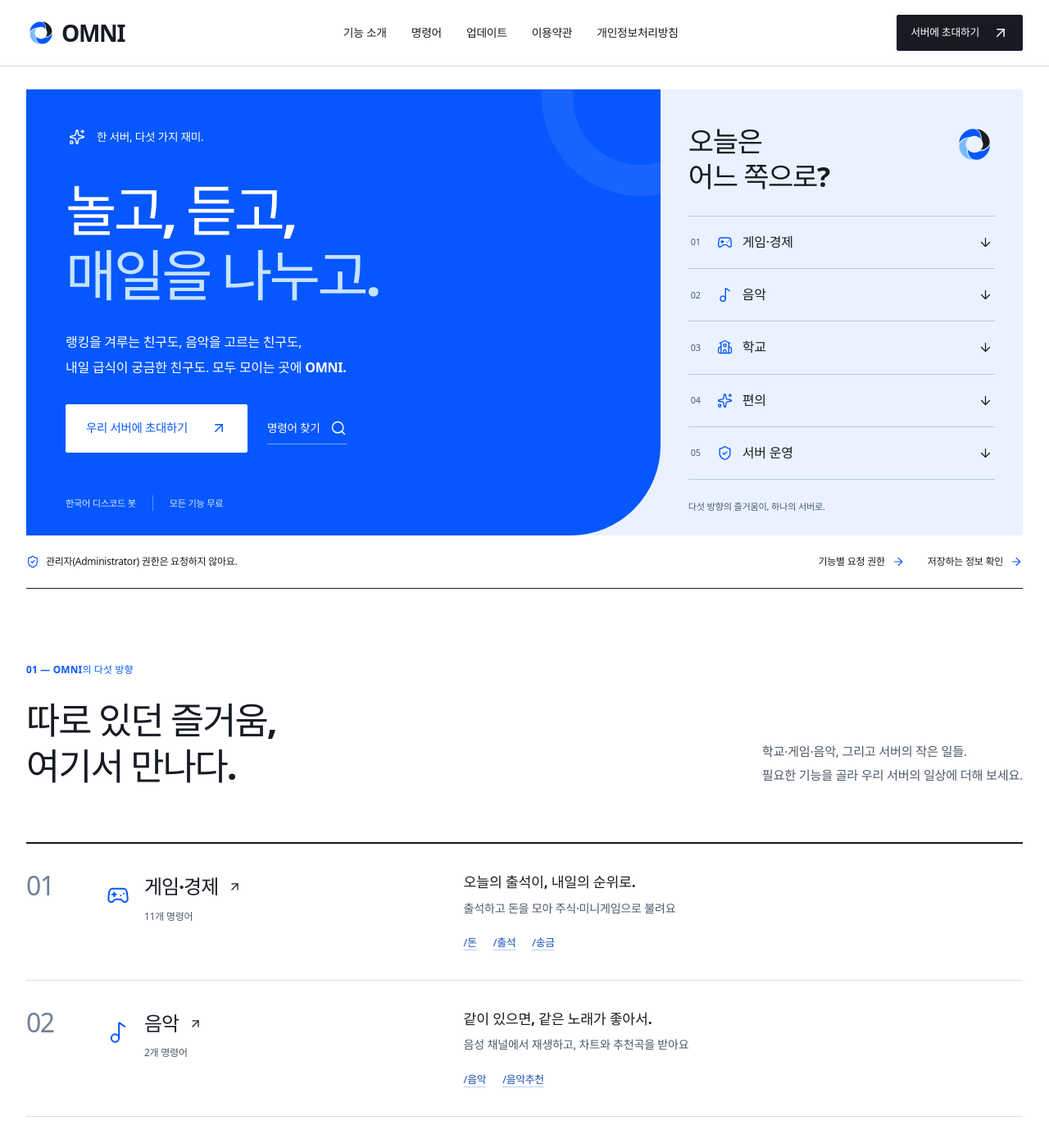
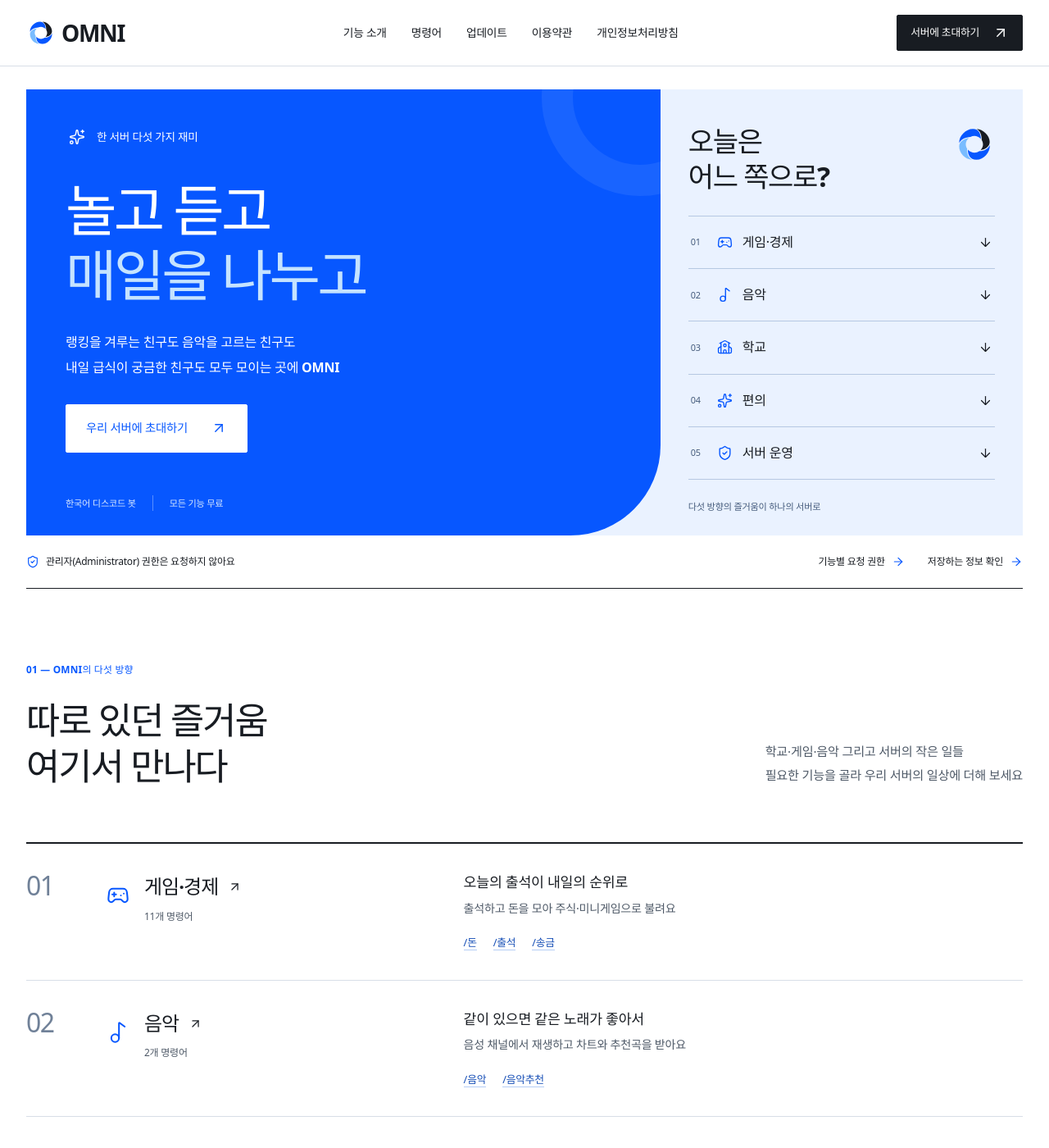
Before and after one commit to felnut/OMNI-bot-site, a Jekyll site: the page built from index.html, in a window 1280 px wide and 1400 px high. Shown: the whole window at 82% size. Built offline with Jekyll 4.4.1, drawn with Linux system fonts in a browser that asks for light colours; some web fonts are replaced; some of the changed text lies outside the part shown.

Commit message:
Polish feature navigation, motion, invitation links and copy

```diff
--- a/_includes/footer.html
+++ b/_includes/footer.html
@@ -2,7 +2,7 @@
   <div class="wrap foot">
     <div>
       <p class="foot-brand"><img src="{{ '/assets/omni-mark.svg' | relative_url }}" width="38" height="38" alt=""><span class="wordmark">OMNI</span></p>
-      <p class="foot-note">게임, 음악, 학교 정보, 서버 관리를 한 봇에.<br>Discord와 공식적인 관련이 없는 개인 프로젝트예요.</p>
+      <p class="foot-note">게임·음악·학교 정보·서버 관리를 한 봇에</p>
     </div>
     <nav class="foot-links" aria-label="바닥글 메뉴">
       <a href="{{ '/commands' | relative_url }}">명령어</a>
--- a/_includes/header.html
+++ b/_includes/header.html
@@ -10,7 +10,7 @@
       <a href="{{ '/privacy' | relative_url }}"{% if page.url contains '/privacy' %} aria-current="page"{% endif %}>개인정보처리방침</a>
     </nav>
     {%- if site.data.bot.invite_url %}
-    <a class="btn btn-small" href="{{ site.data.bot.invite_url | escape }}" rel="noopener">서버에 초대하기 {% include icon.html name="arrow-up-right" %}</a>
+    <a class="btn btn-small" href="{{ site.data.bot.invite_url | escape }}" target="_blank" rel="noopener noreferrer">서버에 초대하기 {% include icon.html name="arrow-up-right" %}</a>
     {%- endif %}
   </div>
 </header>
--- a/assets/site.css
+++ b/assets/site.css
@@ -55,7 +55,6 @@
 .mast-copy .lead b { font-weight: 750; }
 .mast-copy .btn { background: white; color: var(--blue); border-color: white; }
 .mast-copy .btn:hover { background: #e7f0ff; }
-.mast-text-link { display: inline-flex; gap: 12px; align-items: center; font-size: .85rem; text-decoration: none; border-bottom: 1px solid #ffffff7a; padding-block: 8px; }
 .mast-caption { display: flex; gap: 20px; margin-top: 52px; font-size: .7rem; color: #d9e9ff; }
 .mast-caption span + span { border-left: 1px solid #ffffff55; padding-left: 20px; }
 .mast-arc { position: absolute; right: -95px; top: -110px; width: 240px; height: 240px; border: 38px solid #ffffff13; border-radius: 50%; z-index: -1; }
@@ -86,6 +85,10 @@
 .section-heading > .sub { margin-bottom: 22px; }
 .feature-ledger { border-top: 2px solid var(--ink); }
 .feature-row { display: grid; grid-template-columns: 70px minmax(0,.8fr) minmax(0,1.3fr); align-items: start; gap: 28px; padding: 32px 20px 32px 0; border-bottom: 1px solid var(--line); transition: background .25s; }
+.feature-row { position: relative; }
+.feature-title h3 a::after { content: ""; position: absolute; inset: 0; }
+.feature-title h3 a:focus-visible::after { outline: 2px solid var(--blue); outline-offset: 4px; }
+.command-links a { position: relative; z-index: 1; }
 .feature-row:target { background: #edf4ff; }
 .feature-number { font-size: 32px; font-weight: 350; color: #708198; letter-spacing: -.05em; line-height: 1.2; }
 .feature-title { display: grid; grid-template-columns: 34px minmax(0,1fr); align-items: center; gap: 6px 12px; }
@@ -278,7 +281,6 @@
   .mast-copy .lead { font-size: .93rem; }
   .mast-copy .actions { gap: 10px 20px; }
   .mast-copy .btn { padding: 13px 17px; gap: 14px; font-size: .85rem; }
-  .mast-text-link { font-size: .8rem; }
   .mast-caption { font-size: .65rem; margin-top: 30px; }
   .function-index { padding: 28px 24px; }
   .index-heading h2 { font-size: 26px; margin-bottom: 20px; }
--- a/assets/site.js
+++ b/assets/site.js
@@ -9,6 +9,14 @@
   var backToTop = document.getElementById("back-to-top");
   var compact = false;
   var scrollPending = false;
+  var motionPreference = window.matchMedia("(prefers-reduced-motion: reduce)");
+  var navigationAnimation;
+  var scrollAnimation;
+
+  function cancelTopScroll() {
+    cancelAnimationFrame(scrollAnimation);
+    scrollAnimation = null;
+  }
 
   function closeNavigation(restoreFocus) {
     header.classList.remove("nav-open");
@@ -19,6 +27,8 @@
     scrollPending = false;
     var nextCompact = compact ? window.scrollY > 40 : window.scrollY > 120;
     if (nextCompact !== compact) {
+      var oldHeight = header.getBoundingClientRect().height;
+      if (navigationAnimation) navigationAnimation.cancel();
       var focusInNav = nav.contains(document.activeElement);
       var focusOnToggle = document.activeElement === navToggle;
       compact = nextCompact;
@@ -27,6 +37,12 @@
       if (!compact) closeNavigation(false);
       if (compact && focusInNav) navToggle.focus({ preventScroll: true });
       if (!compact && focusOnToggle) header.querySelector(".brand").focus({ preventScroll: true });
+      if (!motionPreference.matches && header.animate) {
+        navigationAnimation = header.animate(
+          [{ height: oldHeight + "px", opacity: .8 }, { height: header.getBoundingClientRect().height + "px", opacity: 1 }],
+          { duration: 280, easing: "cubic-bezier(.22,1,.36,1)" }
+        );
+      }
     }
     backToTop.hidden = window.scrollY < 360;
   }
@@ -53,8 +69,28 @@
       if (event.key === "Escape" && header.classList.contains("nav-open")) closeNavigation(true);
     });
     backToTop.addEventListener("click", function () {
+      cancelTopScroll();
       header.querySelector(".brand").focus({ preventScroll: true });
-      window.scrollTo({ top: 0, behavior: window.matchMedia("(prefers-reduced-motion: reduce)").matches ? "instant" : "smooth" });
+      if (motionPreference.matches) {
+        window.scrollTo({ top: 0, behavior: "instant" });
+        return;
+      }
+      var from = window.scrollY;
+      var started = performance.now();
+      function step(now) {
+        var progress = Math.min((now - started) / 850, 1);
+        var easeOutQuint = 1 - Math.pow(1 - progress, 5);
+        window.scrollTo({ top: from * (1 - easeOutQuint), behavior: "instant" });
+        scrollAnimation = progress < 1 ? requestAnimationFrame(step) : null;
+      }
+      scrollAnimation = requestAnimationFrame(step);
+    });
+    ["wheel", "touchstart", "pointerdown", "keydown"].forEach(function (type) {
+      window.addEventListener(type, cancelTopScroll, { passive: true });
+    });
+    motionPreference.addEventListener("change", function () {
+      cancelTopScroll();
+      if (navigationAnimation) navigationAnimation.cancel();
     });
   }
 
@@ -72,7 +108,6 @@
   });
 
   // Content stays visible without JS; animate each section only when it enters view.
-  var motionPreference = window.matchMedia("(prefers-reduced-motion: reduce)");
   if (!motionPreference.matches && "IntersectionObserver" in window && Element.prototype.animate) {
     var revealObserver = new IntersectionObserver(function (entries) {
       entries.forEach(function (entry) {
--- a/index.html
+++ b/index.html
@@ -1,17 +1,16 @@
 ---
 layout: wide
 body_class: home
-description: 미니게임·주식, 음악, 학교 정보, 서버 관리를 한 봇에 담은 한국어 디스코드 봇 OMNI. 슬래시 명령어를 무료로 쓸 수 있어요.
+description: 미니게임·주식 음악 학교 정보 서버 관리를 한 봇에 담은 한국어 디스코드 봇 OMNI. 슬래시 명령어를 무료로 쓸 수 있어요
 ---
 <section class="masthead" aria-labelledby="home-title">
   <div class="wrap mast-grid">
     <div class="mast-copy">
-      <p class="mast-label"><span class="brand-spark" aria-hidden="true">{% include icon.html name="sparkles" %}</span> 한 서버, 다섯 가지 재미.</p>
-      <h1 id="home-title">놀고, 듣고,<br><span>매일을 나누고.</span></h1>
-      <p class="lead">랭킹을 겨루는 친구도, 음악을 고르는 친구도,<br>내일 급식이 궁금한 친구도. 모두 모이는 곳에 <b>OMNI.</b></p>
+      <p class="mast-label"><span class="brand-spark" aria-hidden="true">{% include icon.html name="sparkles" %}</span> 한 서버 다섯 가지 재미</p>
+      <h1 id="home-title">놀고 듣고<br><span>매일을 나누고</span></h1>
+      <p class="lead">랭킹을 겨루는 친구도 음악을 고르는 친구도<br>내일 급식이 궁금한 친구도 모두 모이는 곳에 <b>OMNI</b></p>
       <div class="actions">
-        {% if site.data.bot.invite_url %}<a class="btn btn-invite" href="{{ site.data.bot.invite_url | escape }}" rel="noopener">우리 서버에 초대하기 {% include icon.html name="arrow-up-right" %}</a>{% endif %}
-        <a class="mast-text-link" href="{{ '/commands' | relative_url }}">명령어 찾기 {% include icon.html name="search" %}</a>
+        {% if site.data.bot.invite_url %}<a class="btn btn-invite" href="{{ site.data.bot.invite_url | escape }}" target="_blank" rel="noopener noreferrer">우리 서버에 초대하기 {% include icon.html name="arrow-up-right" %}</a>{% endif %}
       </div>
       <div class="mast-caption"><span>한국어 디스코드 봇</span><span>모든 기능 무료</span></div>
       <div class="mast-arc" aria-hidden="true"></div>
@@ -23,64 +22,64 @@
         <li><a href="#feature-{{ c.key }}"><span class="index-number">0{{ forloop.index }}</span>{% include category-icon.html category=c.key %}<span>{{ c.label }}</span>{% include icon.html name="arrow-down" %}</a></li>
         {% endfor %}
       </ol>
-      <p>다섯 방향의 즐거움이, 하나의 서버로.</p>
+      <p>다섯 방향의 즐거움이 하나의 서버로</p>
     </nav>
   </div>
-  <div class="wrap trust-line"><p>{% include icon.html name="shield-check" %} 관리자(Administrator) 권한은 요청하지 않아요.</p><a href="#permissions">기능별 요청 권한 {% include icon.html name="arrow-right" %}</a><a href="{{ '/privacy' | relative_url }}">저장하는 정보 확인 {% include icon.html name="arrow-right" %}</a></div>
+  <div class="wrap trust-line"><p>{% include icon.html name="shield-check" %} 관리자(Administrator) 권한은 요청하지 않아요</p><a href="#permissions">기능별 요청 권한 {% include icon.html name="arrow-right" %}</a><a href="{{ '/privacy' | relative_url }}">저장하는 정보 확인 {% include icon.html name="arrow-right" %}</a></div>
 </section>
 <section class="section features-section" id="features">
   <div class="wrap">
-    <div class="section-heading"><div><p class="section-code">01 — OMNI의 다섯 방향</p><h2>따로 있던 즐거움,<br>여기서 만나다.</h2></div><p class="sub">학교·게임·음악, 그리고 서버의 작은 일들.<br>필요한 기능을 골라 우리 서버의 일상에 더해 보세요.</p></div>
+    <div class="section-heading"><div><p class="section-code">01 — OMNI의 다섯 방향</p><h2>따로 있던 즐거움<br>여기서 만나다</h2></div><p class="sub">학교·게임·음악 그리고 서버의 작은 일들<br>필요한 기능을 골라 우리 서버의 일상에 더해 보세요</p></div>
     <div class="feature-ledger">
       {% for c in site.data.commands.categories %}
       <article class="feature-row" id="feature-{{ c.key }}">
         <span class="feature-number" aria-hidden="true">0{{ forloop.index }}</span>
         <div class="feature-title"><span class="feature-symbol">{% include category-icon.html category=c.key %}</span><h3><a href="{{ '/commands' | relative_url }}#{{ c.key }}">{{ c.label }} {% include icon.html name="arrow-up-right" %}</a></h3><span class="count">{{ c.count }}개 명령어</span></div>
-        <div class="feature-description"><p class="feature-tagline">{% case c.key %}{% when 'game' %}오늘의 출석이, 내일의 순위로.{% when 'music' %}같이 있으면, 같은 노래가 좋아서.{% when 'school' %}내일 급식부터 방학까지.{% when 'util' %}작은 일은 가볍게 해결하고.{% else %}즐거운 서버에는 든든한 운영도.{% endcase %}</p><p>{{ c.blurb }}</p>
+        <div class="feature-description"><p class="feature-tagline">{% case c.key %}{% when 'game' %}오늘의 출석이 내일의 순위로{% when 'music' %}같이 있으면 같은 노래가 좋아서{% when 'school' %}내일 급식부터 방학까지{% when 'util' %}작은 일은 가볍게 해결하고{% else %}즐거운 서버에는 든든한 운영도{% endcase %}</p><p>{{ c.blurb | remove: ',' | remove: '.' }}</p>
         <ul class="command-links">{% for m in c.commands limit: 3 %}<li><a href="{{ '/commands' | relative_url }}#cmd-{{ m.name }}">/{{ m.name }}</a></li>{% endfor %}</ul></div>
       </article>
       {% endfor %}
     </div>
-    <a class="all-commands" href="{{ '/commands' | relative_url }}"><span>원하는 기능, 바로 찾아보세요.</span><strong>{{ site.data.bot.command_total }}개 명령어 모아보기 {% include icon.html name="arrow-right" %}</strong></a>
+    <a class="all-commands" href="{{ '/commands' | relative_url }}"><span>원하는 기능 바로 찾아보세요</span><strong>{{ site.data.bot.command_total }}개 명령어 모아보기 {% include icon.html name="arrow-right" %}</strong></a>
   </div>
 </section>
 <section class="section" id="faq">
   <div class="wrap">
     <p class="section-code">02 — 자주 묻는 질문</p>
-    <h2>궁금한 건,<br>여기서 풀고 가요.</h2>
-    <p class="sub">처음 쓰기 전에 많이 궁금해하는 것들이에요.</p>
+    <h2>궁금한 건<br>여기서 풀고 가요</h2>
+    <p class="sub">처음 쓰기 전에 많이 궁금해하는 것들이에요</p>
     <div class="faq">
       <details>
         <summary>무료인가요?{% include icon.html name="plus" %}</summary>
-        <div class="ans"><p>네, 무료예요. 봇 안의 돈과 주식은 게임용 데이터라서 현금으로 바꿀 수 없어요.</p></div>
+        <div class="ans"><p>네 무료예요 봇 안의 돈과 주식은 게임용 데이터라서 현금으로 바꿀 수 없어요</p></div>
       </details>
       <details>
         <summary>어떻게 초대하나요?{% include icon.html name="plus" %}</summary>
-        <div class="ans"><p>위의 &lsquo;서버에 초대하기&rsquo;를 눌러 서버를 고르고 요청한 권한을 허용하면 돼요. 서버를 관리할 수 있는 권한이 있어야 초대할 수 있어요.</p></div>
+        <div class="ans"><p>위의 &lsquo;서버에 초대하기&rsquo;를 눌러 서버를 고르고 요청한 권한을 허용하면 돼요 서버를 관리할 수 있는 권한이 있어야 초대할 수 있어요</p></div>
       </details>
       <details id="permissions">
         <summary>왜 이런 권한이 필요한가요?{% include icon.html name="plus" %}</summary>
         <div class="ans">
-          <p>메시지 보내기와 음성 채널 연결은 명령어 응답과 음악 재생에, 메시지 관리와 채널 관리는 메시지 정리·슬로우모드·채널 잠금에 써요. 멤버 추방·차단·타임아웃은 서버 운영 명령에, 별명 변경은 서버에서 봇 이름을 OMNI로 맞추는 데 써요.</p>
-          <p>관리자(Administrator) 권한은 요청하지 않아요.</p>
+          <p>메시지 보내기와 음성 채널 연결은 명령어 응답과 음악 재생에 메시지 관리와 채널 관리는 메시지 정리·슬로우모드·채널 잠금에 써요 멤버 추방·차단·타임아웃은 서버 운영 명령에 별명 변경은 서버에서 봇 이름을 OMNI로 맞추는 데 써요</p>
+          <p>관리자(Administrator) 권한은 요청하지 않아요</p>
         </div>
       </details>
       <details>
         <summary>명령어가 보이지 않아요{% include icon.html name="plus" %}</summary>
         <div class="ans">
-          <p>디스코드를 새로고침(Ctrl+R)해 보세요. 서버 운영 명령은 서버 관리 권한이 있는 역할에게만 보여요. 서버 설정의 연동에서 OMNI를 열면 명령어별 사용 권한을 바꿀 수 있어요.</p>
+          <p>디스코드를 새로고침(Ctrl+R)해 보세요 서버 운영 명령은 서버 관리 권한이 있는 역할에게만 보여요 서버 설정의 연동에서 OMNI를 열면 명령어별 사용 권한을 바꿀 수 있어요</p>
         </div>
       </details>
       <details>
         <summary>어떤 정보를 저장하나요?{% include icon.html name="plus" %}</summary>
-        <div class="ans"><p>게임 기능에는 Discord 사용자 ID와 잔액, 출석 기록처럼 기능에 필요한 정보만 저장해요. 마지막으로 쓴 뒤 12개월이 지나면 삭제돼요. 항목별 보유 기간은 <a href="{{ '/privacy' | relative_url }}">개인정보 처리방침</a>에서 확인할 수 있어요.</p></div>
+        <div class="ans"><p>게임 기능에는 Discord 사용자 ID와 잔액 출석 기록처럼 기능에 필요한 정보만 저장해요 마지막으로 쓴 뒤 12개월이 지나면 삭제돼요 항목별 보유 기간은 <a href="{{ '/privacy' | relative_url }}">개인정보 처리방침</a>에서 확인할 수 있어요</p></div>
       </details>
       <details>
         <summary>음악이 재생되지 않아요{% include icon.html name="plus" %}</summary>
-        <div class="ans"><p>음성 채널에 먼저 들어간 뒤 <code>/음악 재생</code>을 써 보세요. 외부 서비스 사정으로 일부 곡은 재생되지 않을 수 있어요. 저작권 관련 신고나 문의는 <a href="mailto:{{ site.data.bot.contact }}">{{ site.data.bot.contact }}</a>로 보내 주세요.</p></div>
+        <div class="ans"><p>음성 채널에 먼저 들어간 뒤 <code>/음악 재생</code>을 써 보세요 외부 서비스 사정으로 일부 곡은 재생되지 않을 수 있어요 저작권 관련 신고나 문의는 <a href="mailto:{{ site.data.bot.contact }}">{{ site.data.bot.contact }}</a>로 보내 주세요</p></div>
       </details>
     </div>
   </div>
 </section>
 
-<section class="join-section"><div class="wrap join-grid"><div><p class="section-code">다음은, 우리 서버 차례.</p><h2>함께할 준비,<br>됐나요?</h2></div><div class="join-action"><p>OMNI를 초대하고<br>우리 서버의 다섯 방향을 열어 보세요.</p>{% if site.data.bot.invite_url %}<a class="btn" href="{{ site.data.bot.invite_url | escape }}" rel="noopener">우리 서버에 초대하기 {% include icon.html name="arrow-up-right" %}</a>{% endif %}<a href="#permissions" class="join-check">초대 전 요청 권한 확인하기</a></div><span class="join-orbit" aria-hidden="true"></span></div></section>
+<section class="join-section"><div class="wrap join-grid"><div><p class="section-code">다음은 우리 서버 차례</p><h2>함께할 준비<br>됐나요?</h2></div><div class="join-action"><p>OMNI를 초대하고<br>우리 서버의 다섯 방향을 열어 보세요</p>{% if site.data.bot.invite_url %}<a class="btn" href="{{ site.data.bot.invite_url | escape }}" target="_blank" rel="noopener noreferrer">우리 서버에 초대하기 {% include icon.html name="arrow-up-right" %}</a>{% endif %}<a href="#permissions" class="join-check">초대 전 요청 권한 확인하기</a></div><span class="join-orbit" aria-hidden="true"></span></div></section>
```
Also changed, not shown: _data/legal.json (+4 -4 lines), changelog.md.
